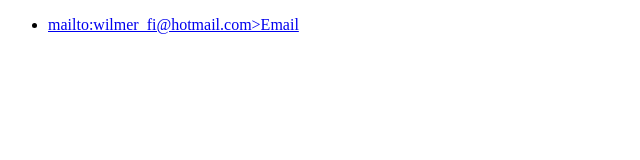
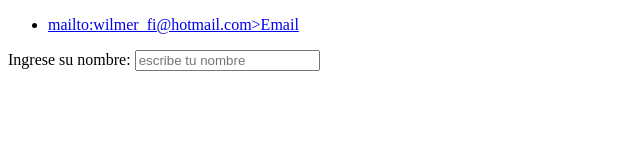
Before and after one commit to rick571z/prueba2, a plain HTML site: page contacto.html in a window 1280 px wide. Shown: the whole page, without its empty margins (0-640 px from the left). Drawn offline with Linux system fonts and the light colour scheme.

Commit message:
se ingreso el campo nombre en contacto.html

```diff
--- a/contacto.html
+++ b/contacto.html
@@ -16,6 +16,16 @@
             </ul>
         </header>
     </div>
+
+    <!--creacion del formulario-->
+    <form>
+        <label for="nombre">Ingrese su nombre:</label>
+        <input type="text" placeholder="escribe tu nombre" name="nombre" id="nombre">
+
+    </form>
+
+
+
 </body>
 
 </html>
```
